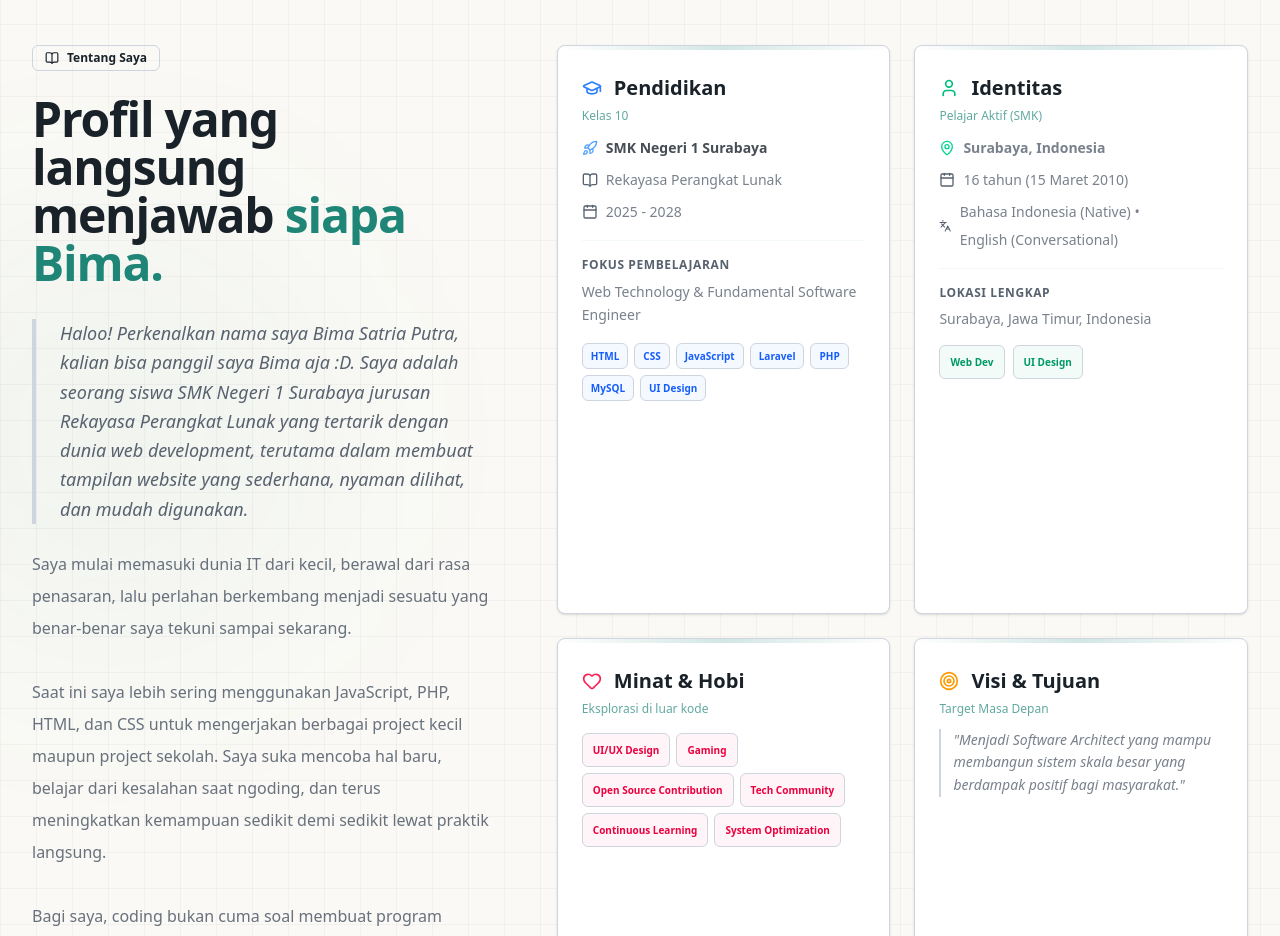
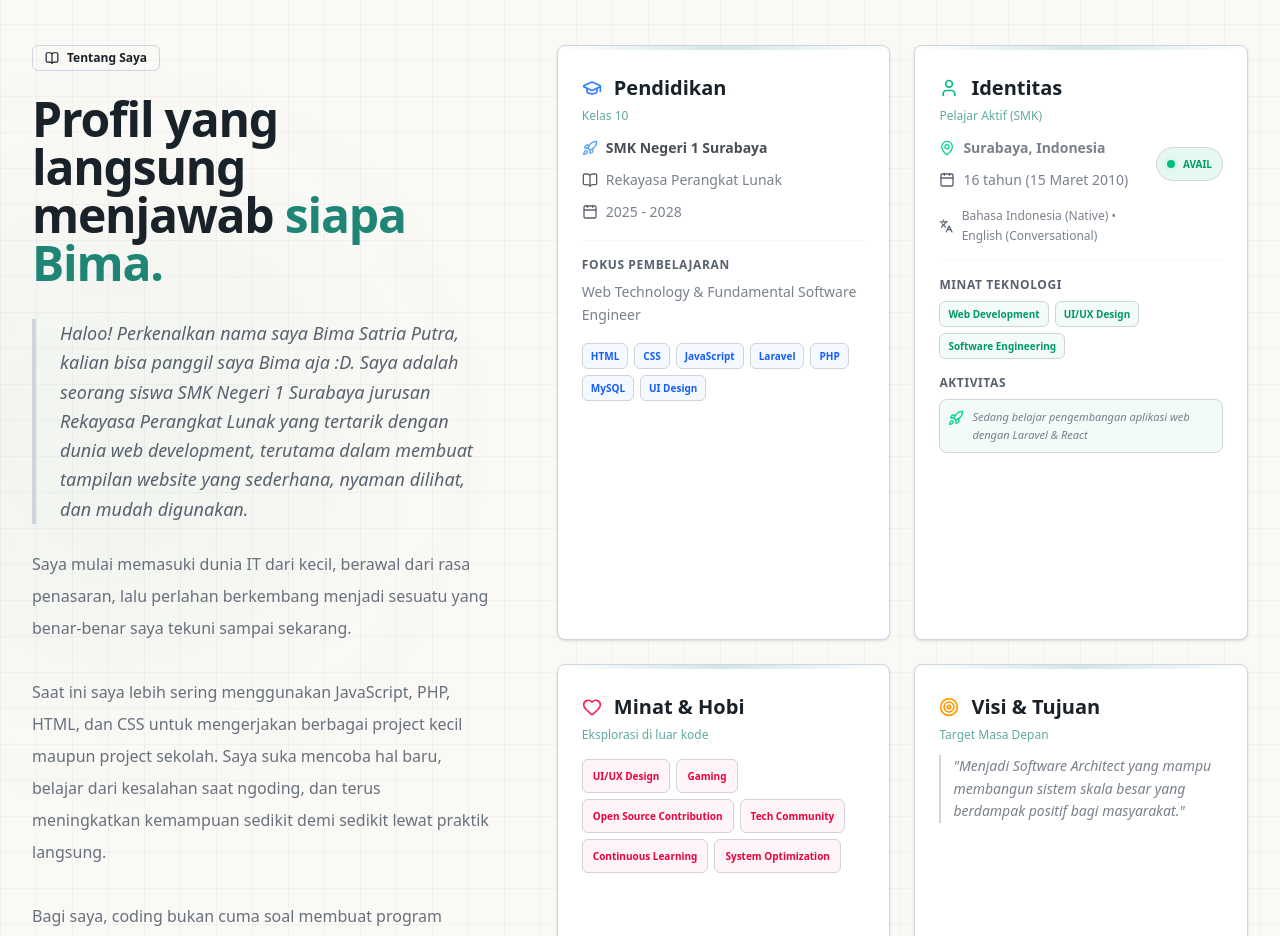
Before and after one commit to bimaak15/bimaak15-portofolio, a Next.js app: page / in a window 1280 px wide. Shown: the part 1020-1956 px from the top of the page. Built offline with nearby package versions, Linux system fonts and the light colour scheme.

Commit message:
Added additional information to the identity section

```diff
--- a/app/page.tsx
+++ b/app/page.tsx
@@ -465,6 +465,7 @@ export default function Home() {
                 color: "text-emerald-500",
                 content: (
                   <div className="space-y-4">
+                    <div className="flex items-center justify-between">
                       <div className="space-y-2">
                         <div className="flex items-center gap-2">
                           <MapPin className="size-4 text-emerald-400" />
@@ -474,30 +475,46 @@ export default function Home() {
                           <Calendar className="size-4 text-muted-foreground" />
                           <span>{profile.age} ({profile.birthDate.split(',')[1].trim()})</span>
                         </div>
+                      </div>
+                      {profile.isAvailable && (
+                        <div className="flex items-center gap-2 rounded-full bg-emerald-500/10 px-2.5 py-1 text-[10px] font-bold text-emerald-600 border border-emerald-500/20">
+                          <span className="relative flex h-2 w-2">
+                            <span className="animate-ping absolute inline-flex h-full w-full rounded-full bg-emerald-400 opacity-75"></span>
+                            <span className="relative inline-flex rounded-full h-2 w-2 bg-emerald-500"></span>
+                          </span>
+                          AVAIL
+                        </div>
+                      )}
+                    </div>
+
                     <div className="flex items-center gap-2">
                       <Languages className="size-4 text-muted-foreground" />
-                        <div className="flex flex-wrap gap-1">
+                      <div className="flex flex-wrap gap-1 text-xs">
                         {profile.languages.map((lang, idx) => (
                           <span key={lang}>{lang}{idx < profile.languages.length - 1 ? ' • ' : ''}</span>
                         ))}
-                        </div>
                       </div>
                     </div>
 
                     <Separator className="bg-primary/5" />
 
                     <div className="space-y-2">
-                      <p className="text-xs font-bold uppercase tracking-wider text-muted-foreground">Lokasi Lengkap</p>
-                      <p className="text-sm">{profile.fullLocation}</p>
+                      <p className="text-xs font-bold uppercase tracking-wider text-muted-foreground">Minat Teknologi</p>
+                      <div className="flex flex-wrap gap-1.5">
+                        {profile.techInterests.map((interest) => (
+                          <Badge key={interest} variant="outline" className="bg-emerald-500/5 text-emerald-600 border-emerald-500/10 text-[10px] py-0 px-2">
+                            {interest}
+                          </Badge>
+                        ))}
+                      </div>
                     </div>
 
-                    <div className="flex gap-2">
-                      <Badge variant="outline" className="bg-emerald-500/5 text-emerald-600 border-emerald-500/10 text-[10px]">
-                        Web Dev
-                      </Badge>
-                      <Badge variant="outline" className="bg-emerald-500/5 text-emerald-600 border-emerald-500/10 text-[10px]">
-                        UI Design
-                      </Badge>
+                    <div className="space-y-2 mt-4">
+                      <p className="text-xs font-bold uppercase tracking-wider text-muted-foreground">Aktivitas</p>
+                      <div className="flex gap-2 p-2 rounded-lg bg-emerald-500/5 border border-emerald-500/10">
+                        <Rocket className="size-4 text-emerald-400 shrink-0 mt-0.5" />
+                        <p className="text-[11px] leading-relaxed italic">{profile.currentActivity}</p>
+                      </div>
                     </div>
                   </div>
                 )
--- a/lib/portfolio-data.ts
+++ b/lib/portfolio-data.ts
@@ -25,6 +25,9 @@ export const profile = {
   description: "Haloo! Perkenalkan nama saya Bima Satria Putra, kalian bisa panggil saya Bima aja :D. Saya adalah seorang siswa SMK Negeri 1 Surabaya jurusan Rekayasa Perangkat Lunak yang tertarik dengan dunia web development, terutama dalam membuat tampilan website yang sederhana, nyaman dilihat, dan mudah digunakan.",
   aboutDetail: "Saya mulai memasuki dunia IT dari kecil, berawal dari rasa penasaran, lalu perlahan berkembang menjadi sesuatu yang benar-benar saya tekuni sampai sekarang.\n\nSaat ini saya lebih sering menggunakan JavaScript, PHP, HTML, dan CSS untuk mengerjakan berbagai project kecil maupun project sekolah. Saya suka mencoba hal baru, belajar dari kesalahan saat ngoding, dan terus meningkatkan kemampuan sedikit demi sedikit lewat praktik langsung.\n\nBagi saya, coding bukan cuma soal membuat program berjalan, tapi juga tentang bagaimana sebuah website bisa memberikan pengalaman yang baik untuk orang yang memakainya. Karena itu, saya selalu mencoba membuat hasil yang rapi, responsif, dan punya tujuan yang jelas.",
   interests: ["UI/UX Design", "Gaming", "Open Source Contribution", "Tech Community", "Continuous Learning", "System Optimization"],
+  techInterests: ["Web Development", "UI/UX Design", "Software Engineering"],
+  currentActivity: "Sedang belajar pengembangan aplikasi web dengan Laravel & React",
+  isAvailable: true,
   goals: "Menjadi Software Architect yang mampu membangun sistem skala besar yang berdampak positif bagi masyarakat.",
   githubUrl: "https://github.com/bimaak15",
   languages: ["Bahasa Indonesia (Native)", "English (Conversational)"],
```
Lines whose indentation alone changed are shown as unchanged.
